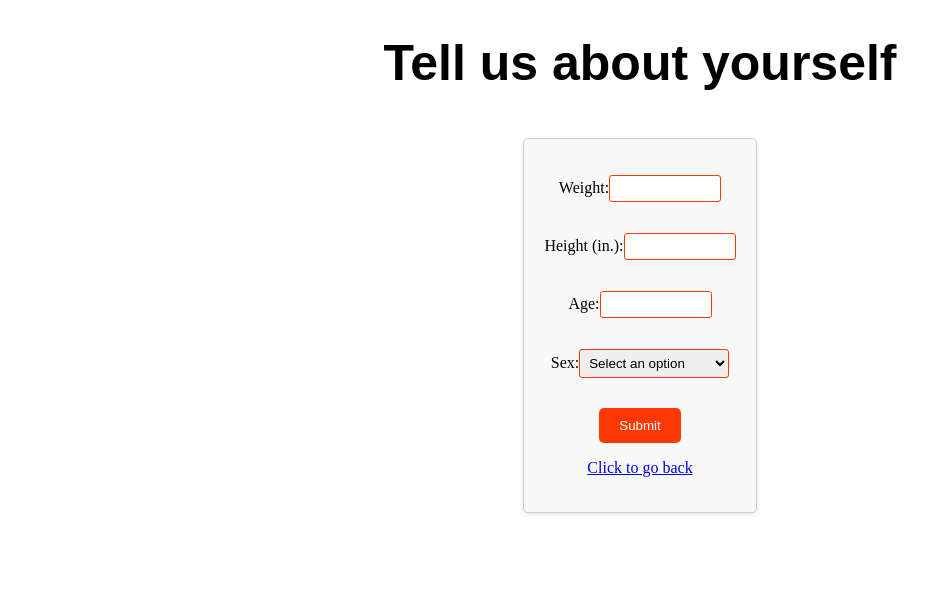
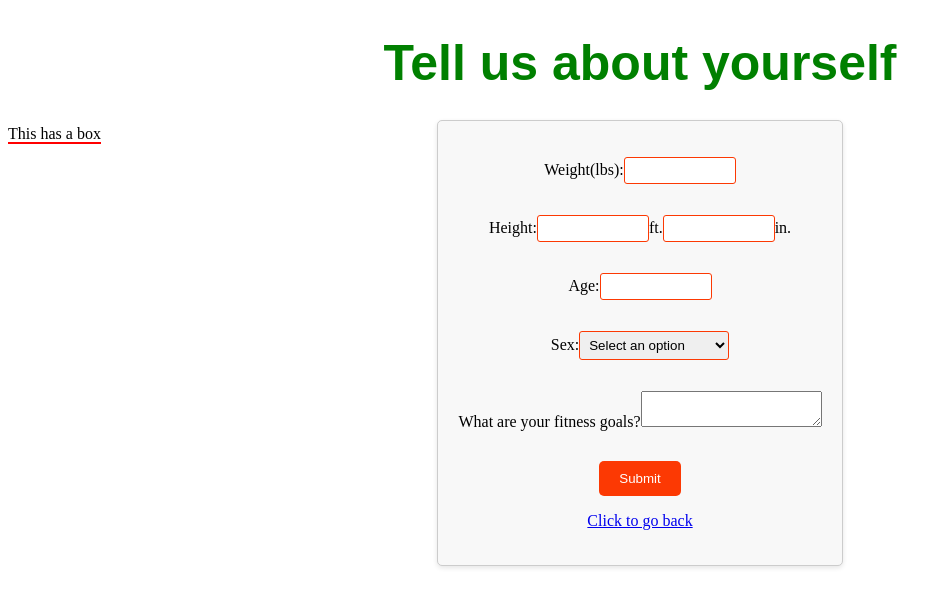
Before and after one commit to jareddj34/crablegs, a Next.js app: page /info in a window 1280 px wide. Shown: the top 606 px of the page, without its empty margins (0-952 px from the left). Built offline with nearby package versions, Linux system fonts and the light colour scheme.

Commit message:
CSS stuff

```diff
--- a/components/user-info.js
+++ b/components/user-info.js
@@ -6,6 +6,7 @@ export default function UserInfo() {
   const [height, setHeight] = useState('');
   const [age, setAge] = useState('');
   const [sex, setSex] = useState('');
+  const [goals, setGoals] = useState('');
 
   const handleSetSex = (e) => {
     setSex(e.target.value);
@@ -13,7 +14,7 @@ export default function UserInfo() {
 
   const handleSubmit = (event) => {
     event.preventDefault();
-    console.log(weight, height, age);
+    console.log(weight, height, age, sex);
     // create new user object in prisma and add a username and password to it
   };
 
@@ -22,22 +23,25 @@ export default function UserInfo() {
       <form onSubmit={handleSubmit}>
         <p>
           <label>
-            Weight:
+            Weight(lbs):
             <input type="number" min="0" value={weight} onChange={(e) => setWeight(e.target.value)} />
           </label>
         </p>
 
         <p>
           <label>
-            Height (in.):
+            Height:
             <input type="number" min="0" value={height} onChange={(e) => setHeight(e.target.value)} />
+            ft.
+            <input type="number" min="0" value={height} onChange={(e) => setHeight(e.target.value)} />
+            in.
           </label>
         </p>
 
         <p>
           <label>
             Age:
-            <input type="number" min="0" value={age} onChange={(e) => setAge(e.target.value)} />
+            <input type="number" min="0" max="125" value={age} onChange={(e) => setAge(e.target.value)} />
           </label>
         </p>
 
@@ -49,6 +53,13 @@ export default function UserInfo() {
             <option value="female">Female</option>
             <option value="n/a">Prefer not to say</option>
           </select>
+        </p>
+
+        <p>
+          <label>
+            What are your fitness goals?
+            <textarea value = {goals} onChange={(e) => setGoals(e.target.value)}/>
+          </label>
         </p>
 
         <input type="submit" value="Submit" />
--- a/package.json
+++ b/package.json
@@ -7,6 +7,7 @@
   },
   "dependencies": {
     "next": "^13.4.5",
+    "openai": "^3.3.0",
     "react": "18.2.0",
     "react-dom": "18.2.0"
   }
--- a/pages/info.js
+++ b/pages/info.js
@@ -5,18 +5,31 @@ import UserInfo from '/components/user-info';
 export default function Info() {
 
     return (
+
         <div>
+
+            <style jsx global>
+                {`
+                body {
+                    background-color: white;
+                }
+                `}
+            </style>
+
             <Head>
                 <title>User info page</title>
             </Head>
             <h1 style = {{
                 textAlign: 'center',
                 fontFamily: 'Arial, sans-serif',
-                fontSize: '50px'
-
+                fontSize: '50px',
+                color: 'green'
                 }}>
                 Tell us about yourself
             </h1>
+
+            <p1 style = {{borderBottom: '2px solid red'}}>This has a box</p1>
+
             <UserInfo />
         </div>
     )
```
Also changed, not shown: pages/index.js (+10 -0 lines), 1 other file (tests, documents, lock files or other folders).
